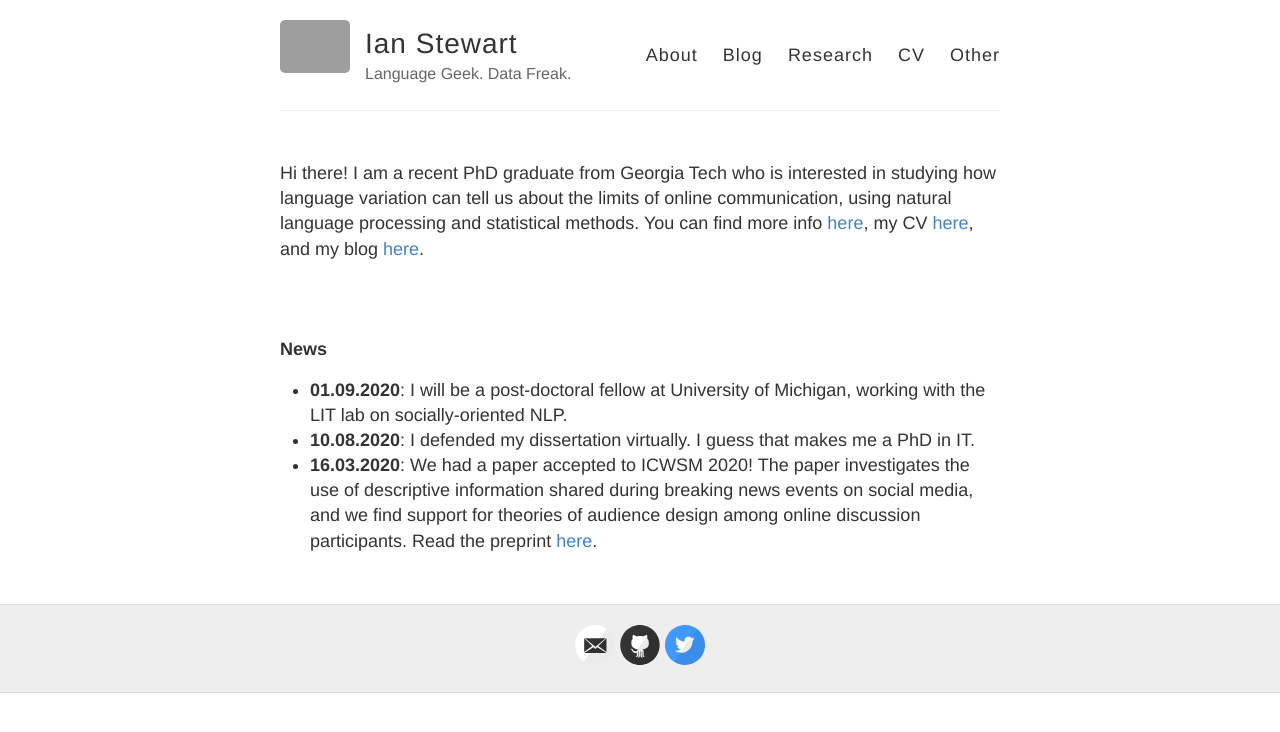
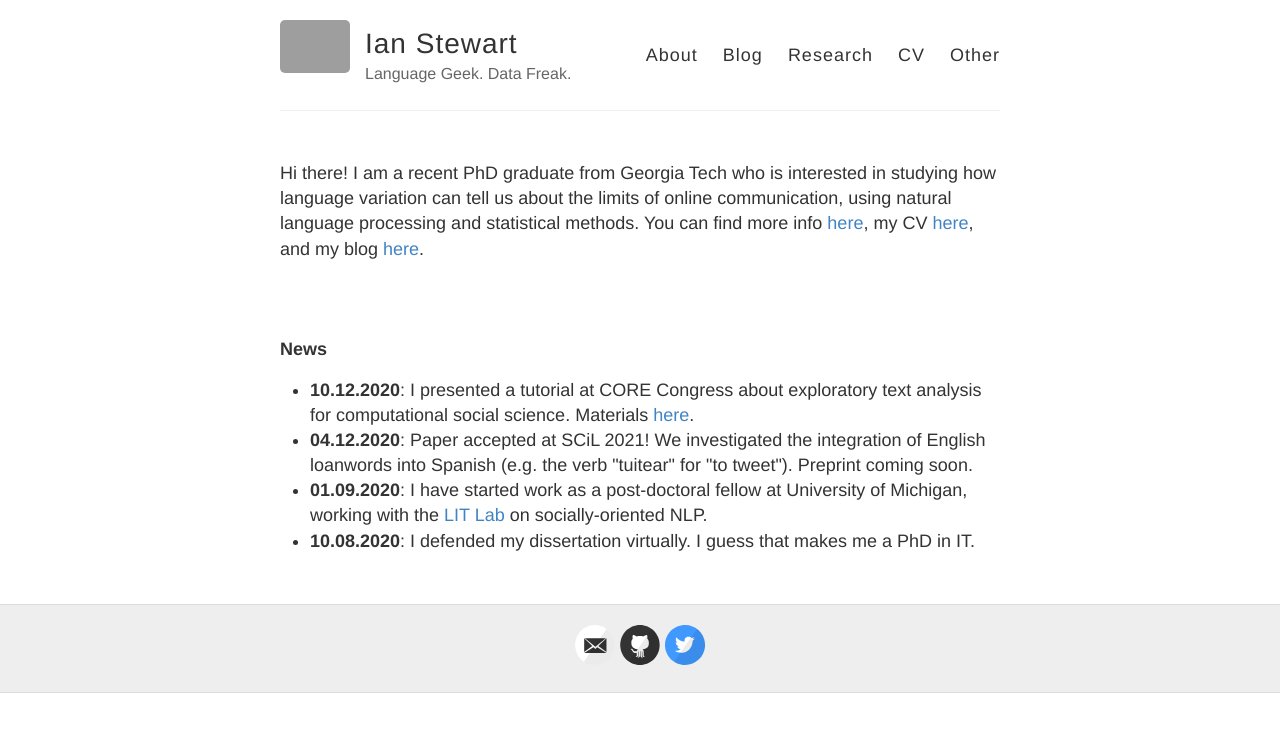
Before and after one commit to ianbstewart/ianbstewart.github.io, a Jekyll site: the page built from index.html, in a window 1280 px wide. Shown: the top 732 px of the page. Built offline with Jekyll 4.4.1, drawn with Linux system fonts in a browser that asks for light colours; grey boxes are pictures that could not be loaded.

Commit message:
updated news

```diff
--- a/index.html
+++ b/index.html
@@ -11,9 +11,10 @@ You can find more info <a href="./about/">here</a>, my CV <a href="./docs/istewa
 <br><br>
 <b>News</b><br>
 <ul>
-<li><b>01.09.2020</b>: I will be a post-doctoral fellow at University of Michigan, working with the LIT lab on socially-oriented NLP.
+<li><b>10.12.2020</b>: I presented a tutorial at CORE Congress about exploratory text analysis for computational social science. Materials <a href="https://github.com/ianbstewart/CORE_tutorial_2020">here</a>.
+<li><b>04.12.2020</b>: Paper accepted at SCiL 2021! We investigated the integration of English loanwords into Spanish (e.g. the verb "tuitear" for "to tweet"). Preprint coming soon.
+<li><b>01.09.2020</b>: I have started work as a post-doctoral fellow at University of Michigan, working with the <a href="https://lit.eecs.umich.edu/">LIT Lab</a> on socially-oriented NLP.
 <li><b>10.08.2020</b>: I defended my dissertation virtually. I guess that makes me a PhD in IT.
-<li><b>16.03.2020</b>: We had a paper accepted to ICWSM 2020! The paper investigates the use of descriptive information shared during breaking news events on social media, and we find support for theories of audience design among online discussion participants. Read the preprint <a href="https://arxiv.org/abs/1909.08784">here</a>.
 </ul>
 
 <!-- <div class="posts">
```
